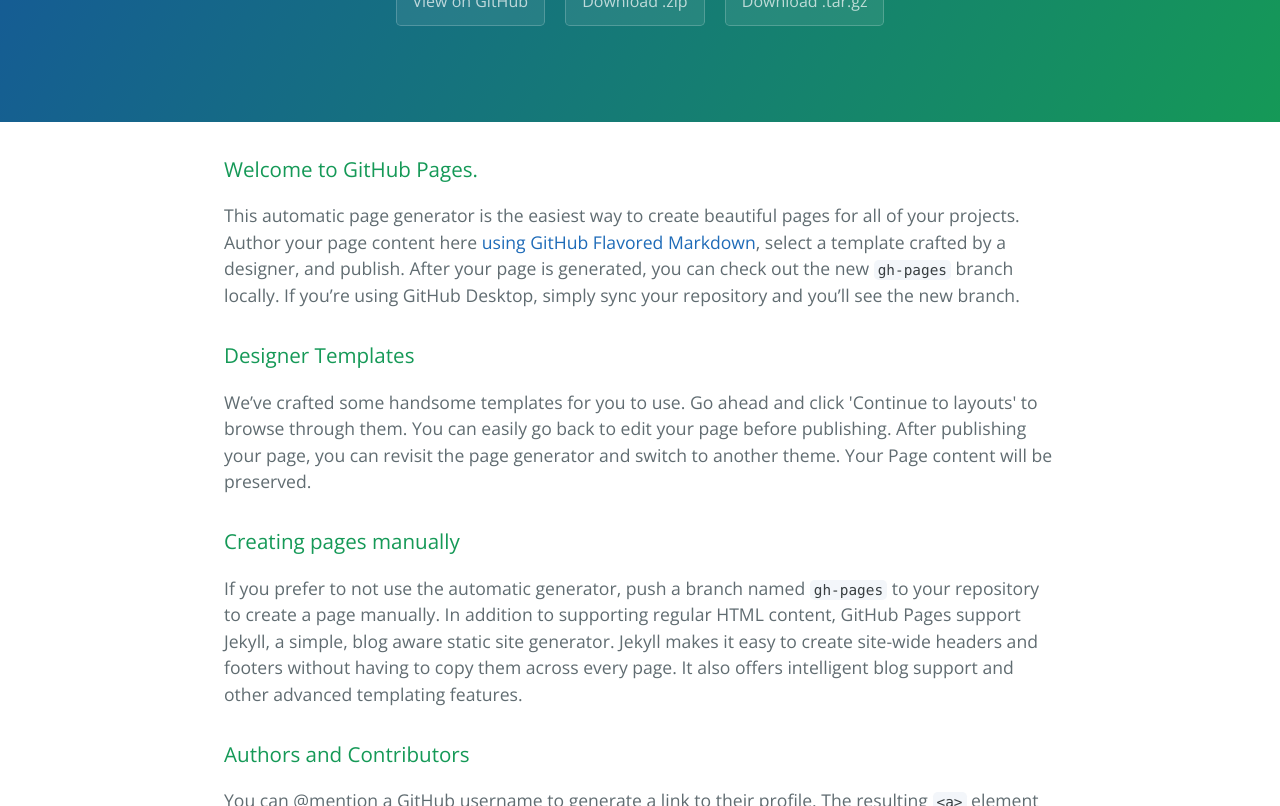
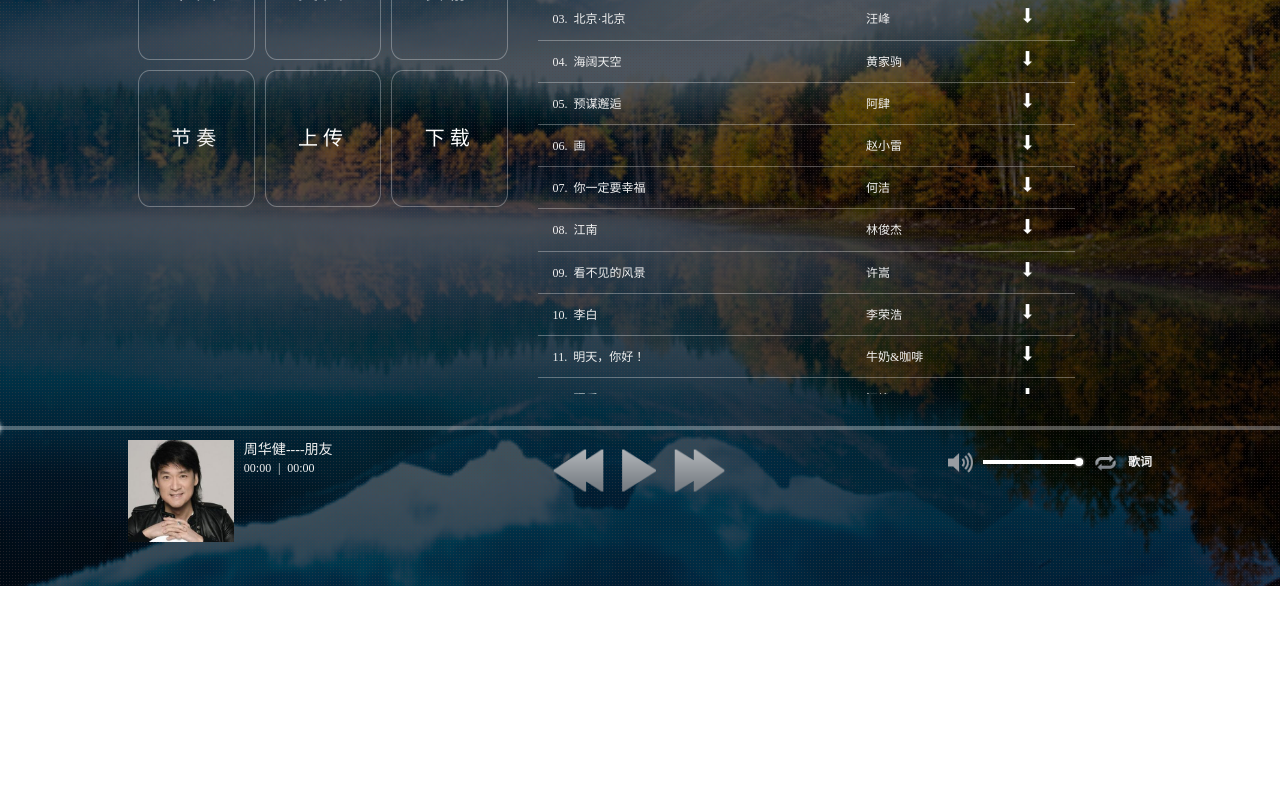
Before and after one commit to xiayuyingyun/player, a plain HTML site: page index.html in a window 1280 px wide. Shown: the part 214-1020 px from the top of the page. After the commit the page ends 800 px from the top, so only its background shows below. Drawn offline with nearby package versions, Linux system fonts and the light colour scheme.

Commit message:
Update index.html

```diff
--- a/index.html
+++ b/index.html
@@ -1,57 +1,121 @@
 <!DOCTYPE html>
-<html lang="en-us">
+<html xmlns="http://www.w3.org/1999/xhtml" lang="en">
 <head>
-    <meta charset="UTF-8">
-    <title>Player by xiayuyingyun</title>
-    <meta name="viewport" content="width=device-width, initial-scale=1">
-    <link rel="stylesheet" type="text/css" href="stylesheets/normalize.css" media="screen">
-    <link href='https://fonts.googleapis.com/css?family=Open+Sans:400,700' rel='stylesheet' type='text/css'>
-    <link rel="stylesheet" type="text/css" href="stylesheets/stylesheet.css" media="screen">
-    <link rel="stylesheet" type="text/css" href="stylesheets/github-light.css" media="screen">
+    <meta http-equiv="Content-Type" content="text/html; charset=utf-8" />
+    <title>一首会让你想起我的歌</title>
+    <meta name="author" content="XXYY" />
+    <link rel="stylesheet" type="text/css" href="./css/index.css">
+    <!-- Date: 2015-03-19 21:11:53-->
 </head>
 <body>
-    <section class="page-header">
-      <h1 class="project-name">Player</h1>
-      <h2 class="project-tagline"></h2>
-      <a href="https://github.com/xiayuyingyun/player" class="btn">View on GitHub</a>
-      <a href="https://github.com/xiayuyingyun/player/zipball/master" class="btn">Download .zip</a>
-      <a href="https://github.com/xiayuyingyun/player/tarball/master" class="btn">Download .tar.gz</a>
-    </section>
+<!-- 主要容器层 -->
+<div class="Container" id="Container">
+    <!-- 拖拽层 内容层!-->
+    <div class="con_drag" id="con_drag">
 
-    <section class="main-content">
-      <h3>
-<a id="welcome-to-github-pages" class="anchor" href="#welcome-to-github-pages" aria-hidden="true"><span aria-hidden="true" class="octicon octicon-link"></span></a>Welcome to GitHub Pages.</h3>
+        <!-- 第一页 -->
+        <div class="page_A">
+            <div class="con_padding"></div>
 
-<p>This automatic page generator is the easiest way to create beautiful pages for all of your projects. Author your page content here <a href="https://guides.github.com/features/mastering-markdown/">using GitHub Flavored Markdown</a>, select a template crafted by a designer, and publish. After your page is generated, you can check out the new <code>gh-pages</code> branch locally. If you’re using GitHub Desktop, simply sync your repository and you’ll see the new branch.</p>
+            <div class="Con_musicList">
+                <!-- 类别 -->
+                <ul class="music_class" id="music_class"></ul>
 
-<h3>
-<a id="designer-templates" class="anchor" href="#designer-templates" aria-hidden="true"><span aria-hidden="true" class="octicon octicon-link"></span></a>Designer Templates</h3>
+                <div class="con_catalogue" id="con_catalogue">
+                    <!-- 歌曲目录	 -->
+                    <ul class="catalogue" id="catalogue">
+                    </ul>
 
-<p>We’ve crafted some handsome templates for you to use. Go ahead and click 'Continue to layouts' to browse through them. You can easily go back to edit your page before publishing. After publishing your page, you can revisit the page generator and switch to another theme. Your Page content will be preserved.</p>
+                    <div id="con_scroll" class="con_scroll">
+                        <div id="do_scroll" class="do_scroll"></div>
+                    </div>
 
-<h3>
-<a id="creating-pages-manually" class="anchor" href="#creating-pages-manually" aria-hidden="true"><span aria-hidden="true" class="octicon octicon-link"></span></a>Creating pages manually</h3>
+                </div>
 
-<p>If you prefer to not use the automatic generator, push a branch named <code>gh-pages</code> to your repository to create a page manually. In addition to supporting regular HTML content, GitHub Pages support Jekyll, a simple, blog aware static site generator. Jekyll makes it easy to create site-wide headers and footers without having to copy them across every page. It also offers intelligent blog support and other advanced templating features.</p>
+            </div>
 
-<h3>
-<a id="authors-and-contributors" class="anchor" href="#authors-and-contributors" aria-hidden="true"><span aria-hidden="true" class="octicon octicon-link"></span></a>Authors and Contributors</h3>
+        </div>
+        <!-- 第一页 end -->
 
-<p>You can @mention a GitHub username to generate a link to their profile. The resulting <code>&lt;a&gt;</code> element will link to the contributor’s GitHub Profile. For example: In 2007, Chris Wanstrath (<a href="https://github.com/defunkt" class="user-mention">@defunkt</a>), PJ Hyett (<a href="https://github.com/pjhyett" class="user-mention">@pjhyett</a>), and Tom Preston-Werner (<a href="https://github.com/mojombo" class="user-mention">@mojombo</a>) founded GitHub.</p>
+        <!-- 第二页 -->
+        <div class="page_B">
+            <div class="con_padding"></div>
+            <div class="conB_lyric" id="conB_lyric">
+                <ul class="Do_lyric" id="Do_lyric">
+                    <li>会不会有首歌让你很想我</li>
+                </ul>
+            </div>
+        </div>
+        <!-- 第儿页 end!-->
 
-<h3>
-<a id="support-or-contact" class="anchor" href="#support-or-contact" aria-hidden="true"><span aria-hidden="true" class="octicon octicon-link"></span></a>Support or Contact</h3>
 
-<p>Having trouble with Pages? Check out our <a href="https://help.github.com/pages">documentation</a> or <a href="https://github.com/contact">contact support</a> and we’ll help you sort it out.</p>
+    </div>
+    <!-- 拖拽层 内容层！ end!-->
 
-      <footer class="site-footer">
-        <span class="site-footer-owner"><a href="https://github.com/xiayuyingyun/player">Player</a> is maintained by <a href="https://github.com/xiayuyingyun">xiayuyingyun</a>.</span>
 
-        <span class="site-footer-credits">This page was generated by <a href="https://pages.github.com">GitHub Pages</a> using the <a href="https://github.com/jasonlong/cayman-theme">Cayman theme</a> by <a href="https://twitter.com/jasonlong">Jason Long</a>.</span>
-      </footer>
+</div>
+<!-- 主要容器层 end-->
 
-    </section>
+<!-- 播放器组件层 -->
+<div class="Con_music" id="Con_music">
 
+    <!-- 时间轴 -->
+    <div class="con_offset">
+        <div class="do_offset"></div>
+    </div>
+    <!-- 时间轴 end!-->
+
+    <div class="singer_container">
+        <!-- 名称，图片，时间 -->
+        <div class="singer_con">
+            <img src="./images/singer/singer1.jpg" class="singer_img">
+            <h3 class="song_name">周华健----朋友</h3>
+            <p>
+                <strong class="over_time">00:00</strong>
+                <span>|</span>
+                <strong class="all_time">00:00</strong>
+            </p>
+        </div>
+
+        <!-- 音量和循环模式 -->
+        <div class="voice_container">
+            <div class="con_voice">
+                <span class="icon_audio" id="icon_audio"></span>
+                <div class="all_voice">
+                    <div class="now_voice"></div>
+                </div>
+            </div>
+
+            <div class="con_lyric">
+                <span class="icon_repeat" id="PlayMode"></span>
+                <strong id="lyric_on_off">歌词</strong>
+            </div>
+        </div>
+
+        <!-- 操作 -->
+        <div class="Music_do">
+            <span class="icon_pre"></span>
+            <span class="icon_play" id="Play"></span>
+            <span class="icon_next"></span>
+        </div>
+    </div>
+
+</div>
+<!-- 播放器组件层 end!-->
+
+
+<!-- 黑色遮罩层 -->
+<div class="body_padding"></div>
+<!-- 黑色遮罩层 end!-->
+
+<audio id="Audio">
+    <source src="" type="audio/mpeg">
+</audio>
+
+<script type="text/javascript" src="./js/jquery-1.8.2.min.js"></script>
+<script type="text/javascript" src="./js/data.js"></script>
+<script type="text/javascript" src="./js/index.js"></script>
+<script type="text/javascript" src="./js/show.js"></script>
 
 </body>
 </html>
```
Lines whose indentation alone changed are shown as unchanged.
